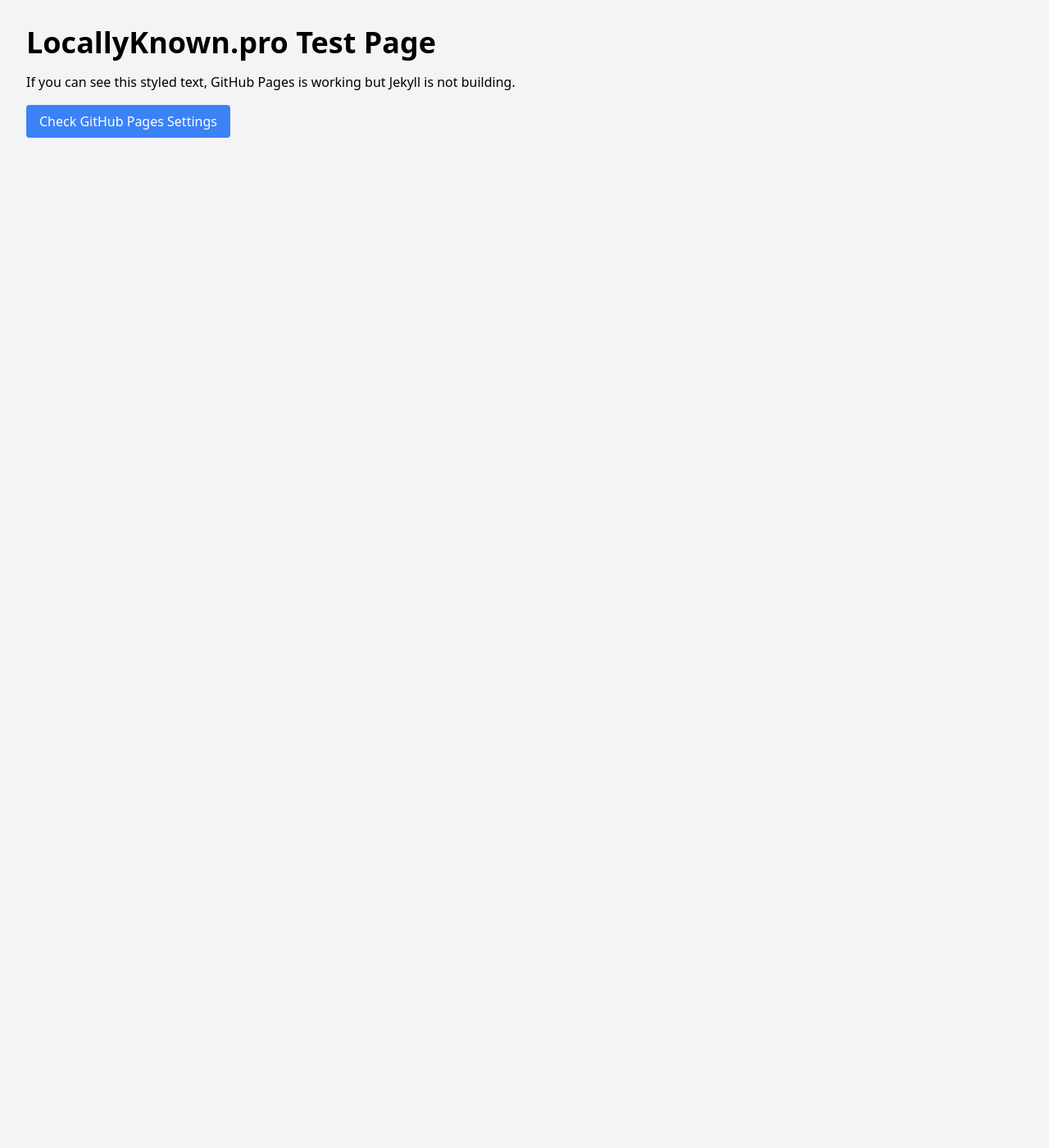
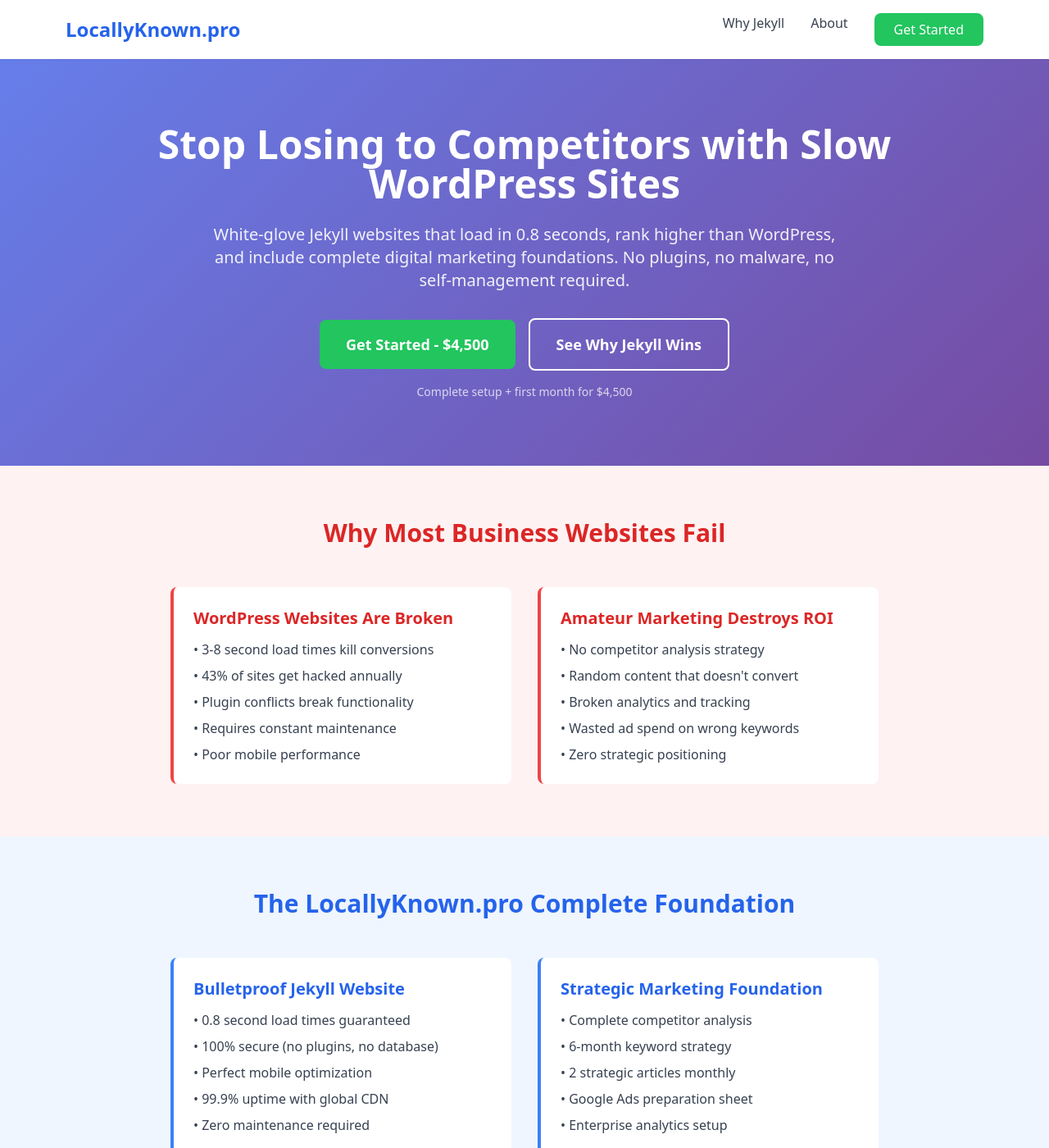
Before and after one commit to gtmsetupservice/locallyknown.pro, a Jekyll site: the page built from index.md, in a window 1280 px wide and 1400 px high. Shown: the whole window at 82% size. Built offline with Jekyll 4.4.1, drawn with Linux system fonts in a browser that asks for light colours; nearby versions of some CDN libraries; some of the changed text lies outside the part shown.

Commit message:
Add GitHub Actions workflow for Jekyll build
- Remove test HTML, restore Jekyll index.md
- Add GitHub Actions Jekyll workflow
- Fix baseurl configuration
- Ensure proper Jekyll build on GitHub Pages

🤖 Generated with [Claude Code](https://claude.ai/code)

Co-Authored-By: Claude <noreply@anthropic.com>

```diff
--- a/_config.yml
+++ b/_config.yml
@@ -4,8 +4,8 @@ email: hello@locallyknown.pro
 description: >-
   White-glove Jekyll websites that outrank WordPress. Complete digital marketing foundations
   with competitor analysis, strategic content, and bulletproof analytics.
-baseurl: "/locallyknown.pro"
-url: "https://gtmsetupservice.github.io"
+baseurl: ""
+url: "https://gtmsetupservice.github.io/locallyknown.pro"
 
 # Company info
 company:
--- a/index.html
+++ /dev/null
@@ -1,14 +0,0 @@
-<!DOCTYPE html>
-<html>
-<head>
-    <title>LocallyKnown.pro - Test</title>
-    <script src="https://cdn.tailwindcss.com"></script>
-</head>
-<body class="bg-gray-100">
-    <div class="container mx-auto p-8">
-        <h1 class="text-4xl font-bold">LocallyKnown.pro Test Page</h1>
-        <p class="mt-4">If you can see this styled text, GitHub Pages is working but Jekyll is not building.</p>
-        <a href="https://github.com/gtmsetupservice/locallyknown.pro/settings/pages" class="mt-4 inline-block bg-blue-500 text-white px-4 py-2 rounded">Check GitHub Pages Settings</a>
-    </div>
-</body>
-</html>
```
Also changed, not shown: .github/workflows/jekyll.yml (added), index.md (renamed from index-backup.md).
